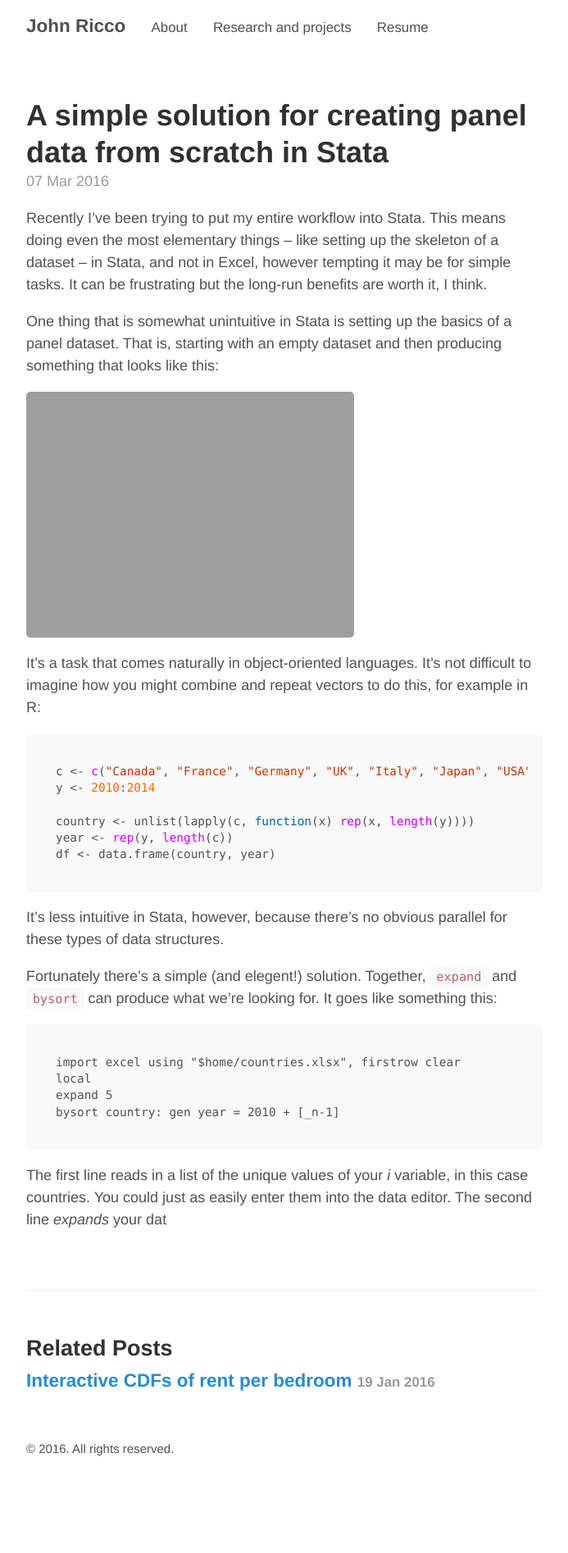
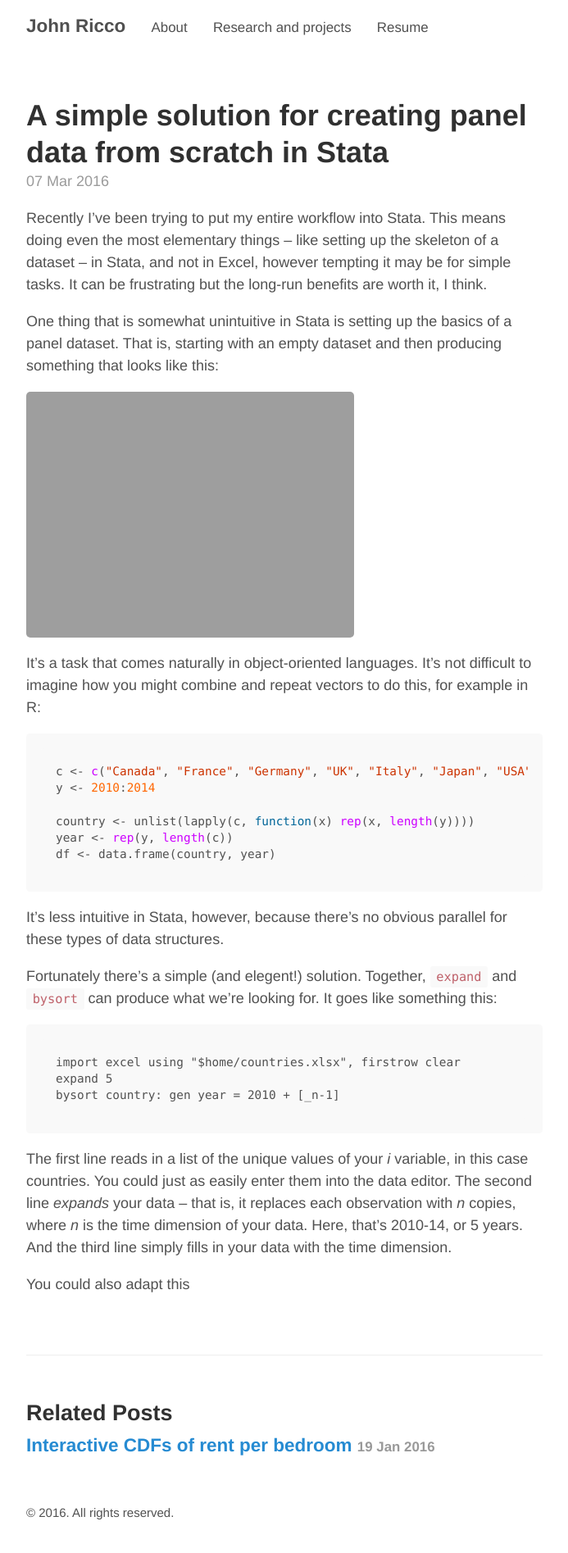
Before and after one commit to WadeP6970/johnricco.github.io, a Jekyll site: the page built from _posts/2016-3-07-stata-panel.md, in a window 1280 px wide. Shown: the whole page at 82% size, without its empty margins (293-986 px from the left). Built offline with Jekyll 4.4.1, drawn with Linux system fonts in a browser that asks for light colours; before the commit the page ends 1817 px from its top, so only the background shows below that.

Commit message:
another try

````diff
--- a/_posts/2016-3-07-stata-panel.md
+++ b/_posts/2016-3-07-stata-panel.md
@@ -12,7 +12,7 @@ One thing that is somewhat unintuitive in Stata is setting up the basics
 of a panel dataset. That is, starting with an empty dataset and then
 producing something that looks like this:
 
-![My helpful screenshot]({{ site.url }}/assets/screenshot.jpg)
+![My helpful screenshot]({{ site.url }}/assets/panel.jpg)
 
 It's a task that comes naturally in object-oriented languages. It's not difficult to imagine how you might combine and repeat vectors to do this, for example in R:
 
@@ -30,8 +30,9 @@ Fortunately there's a simple (and elegent!) solution. Together, `expand` and `by
 
 ```
 import excel using "$home/countries.xlsx", firstrow clear
-local
 expand 5
 bysort country: gen year = 2010 + [_n-1]
 ```
-The first line reads in a list of the unique values of your *i* variable, in this case countries. You could just as easily enter them into the data editor. The second line *expands* your dat
+The first line reads in a list of the unique values of your *i* variable, in this case countries. You could just as easily enter them into the data editor. The second line *expands* your data -- that is, it replaces each observation with *n* copies, where *n* is the time dimension of your data. Here, that's 2010-14, or 5 years. And the third line simply fills in your data with the time dimension.
+
+You could also adapt this
````
